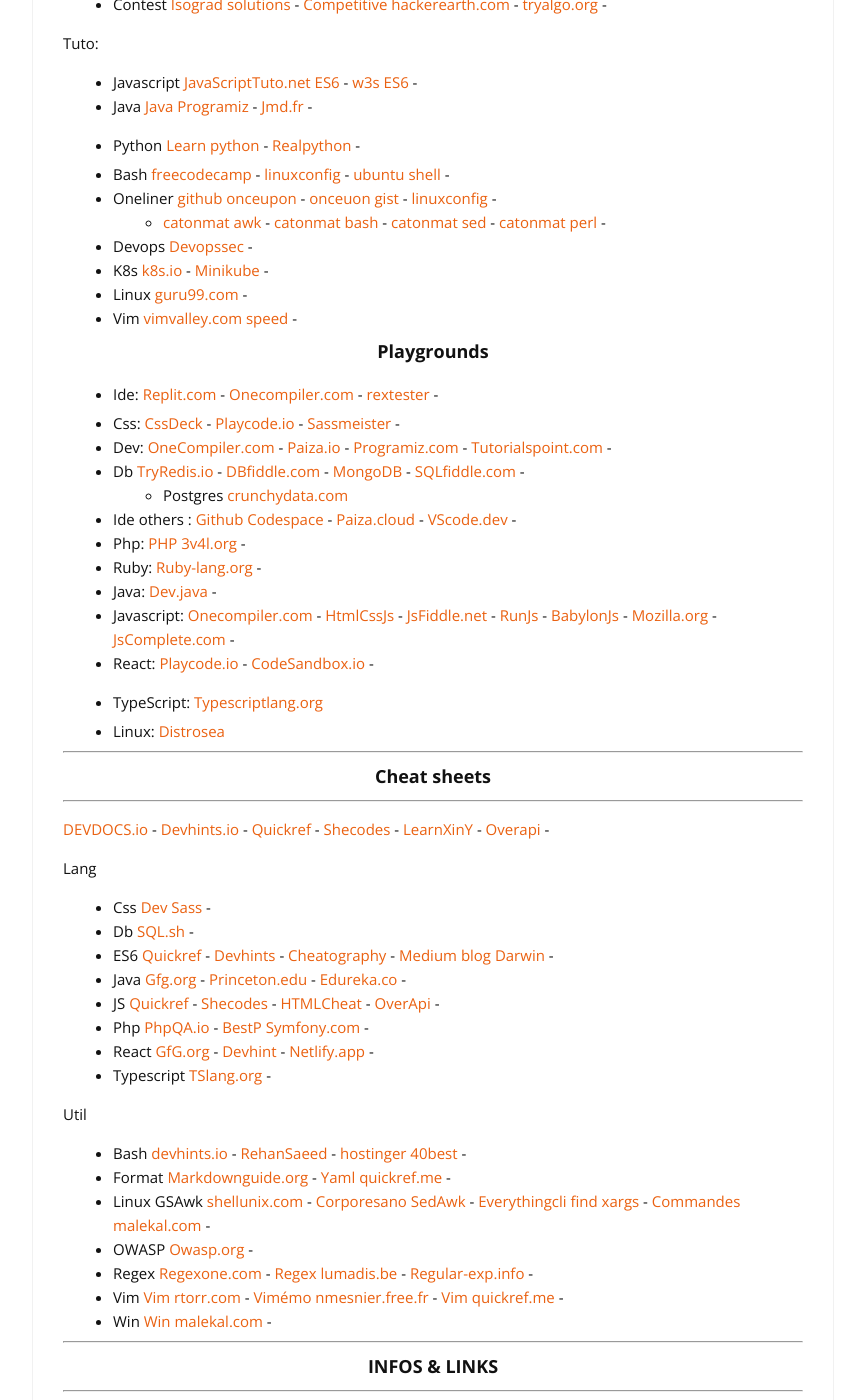
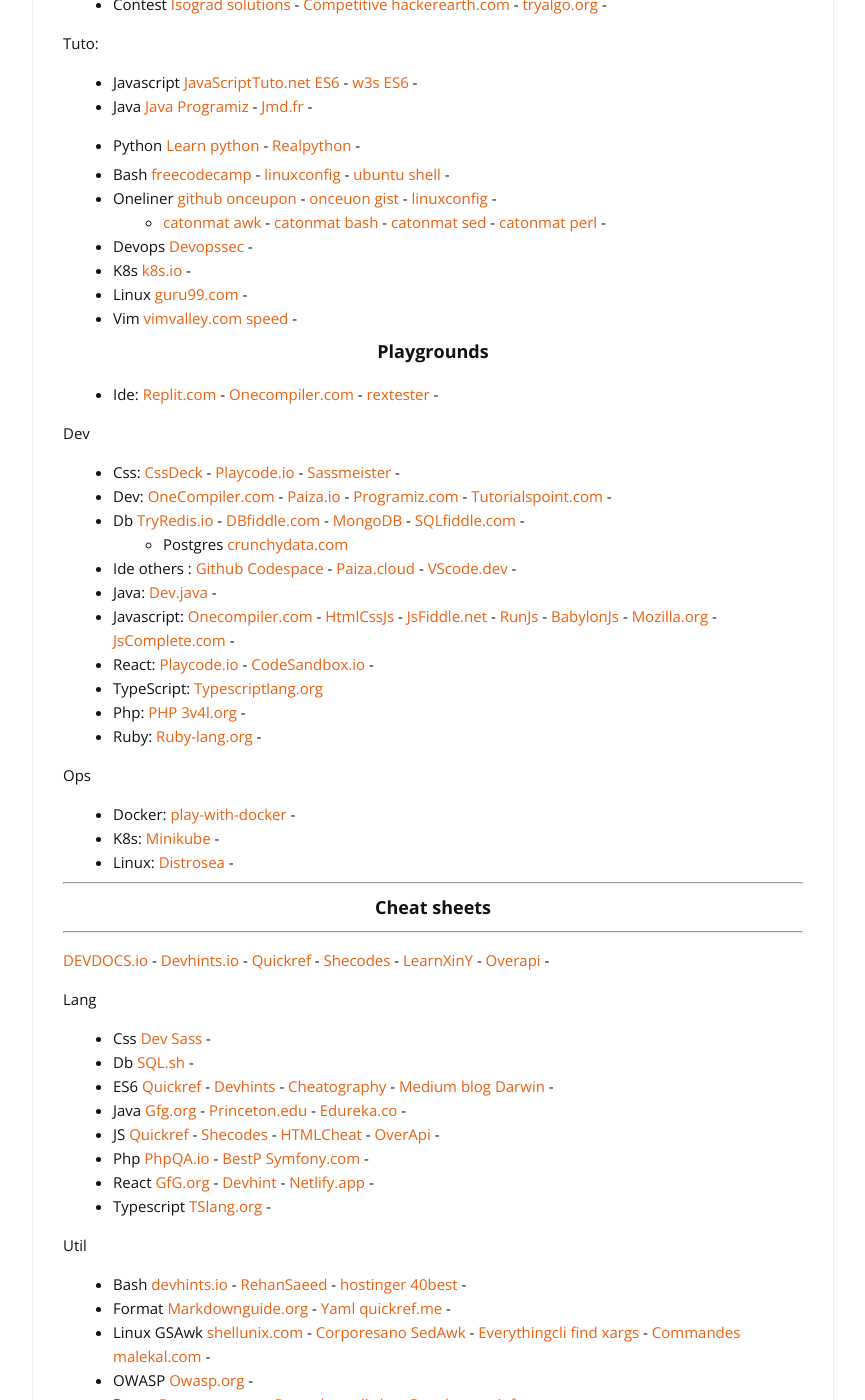
Before and after one commit to cylmat/cylmat.github.io, a Jekyll site: the page built from _pages/USEFUL.md, in a window 1280 px wide and 1400 px high, scrolled down 896 px. Shown: the whole window, without its empty margins (207-1072 px from the left). Built offline with Jekyll 4.4.1, drawn with Linux system fonts in a browser that asks for light colours; nearby versions of some CDN libraries.

Commit message:
Update USEFUL.md

```diff
--- a/_pages/USEFUL.md
+++ b/_pages/USEFUL.md
@@ -51,19 +51,23 @@
 
 - Ide: [Replit.com](https://replit.com/~) - [Onecompiler.com](https://onecompiler.com) - [rextester](https://rextester.com/) -
 
+Dev
 * Css: [CssDeck](https://cssdeck.com/) - [Playcode.io](https://playcode.io/css) - [Sassmeister](https://www.sassmeister.com/) -
 * Dev: [OneCompiler.com](https://onecompiler.com) - [Paiza.io](https://paiza.io/en) - [Programiz.com](https://www.programiz.com/python-programming/online-compiler) - [Tutorialspoint.com](https://www.tutorialspoint.com/codingground.htm) -
 * Db [TryRedis.io](https://try.redis.io) - [DBfiddle.com](https://www.db-fiddle.com) - [MongoDB](https://mongoplayground.net) - [SQLfiddle.com](http://sqlfiddle.com) -
     * Postgres [crunchydata.com](https://www.crunchydata.com/developers/playground)
 * Ide others : [Github Codespace](https://github.com/codespaces) - [Paiza.cloud](https://paiza.cloud) - [VScode.dev](https://vscode.dev) -
-* Php: [PHP 3v4l.org](https://3v4l.org) -
-* Ruby: [Ruby-lang.org](https://try.ruby-lang.org/playground/) -
 * Java: [Dev.java](https://dev.java/playground) -
 * Javascript: [Onecompiler.com](https://onecompiler.com/javascript) - [HtmlCssJs](https://html-css-js.com) - [JsFiddle.net](https://jsfiddle.net) - [RunJs](https://runjs.co) - [BabylonJs](https://playground.babylonjs.com) - [Mozilla.org](https://developer.mozilla.org/en-US/play) - [JsComplete.com](https://jscomplete.com/playground) -
 * React: [Playcode.io](https://playcode.io/react) - [CodeSandbox.io](https://codesandbox.io/s) -
 * TypeScript: [Typescriptlang.org](https://www.typescriptlang.org/play)
+* Php: [PHP 3v4l.org](https://3v4l.org) -
+* Ruby: [Ruby-lang.org](https://try.ruby-lang.org/playground/) -
 
-- Linux: [Distrosea](https://distrosea.com/)
+Ops
+* Docker: [play-with-docker](https://labs.play-with-docker.com/) -
+* K8s: [Minikube](https://minikube.sigs.k8s.io/docs/start/) -
+* Linux: [Distrosea](https://distrosea.com/) -
 
 ---
 ### <center>Cheat sheets</center>
```
Also changed, not shown: other parts of _pages/USEFUL.md (+1 -1 lines).
